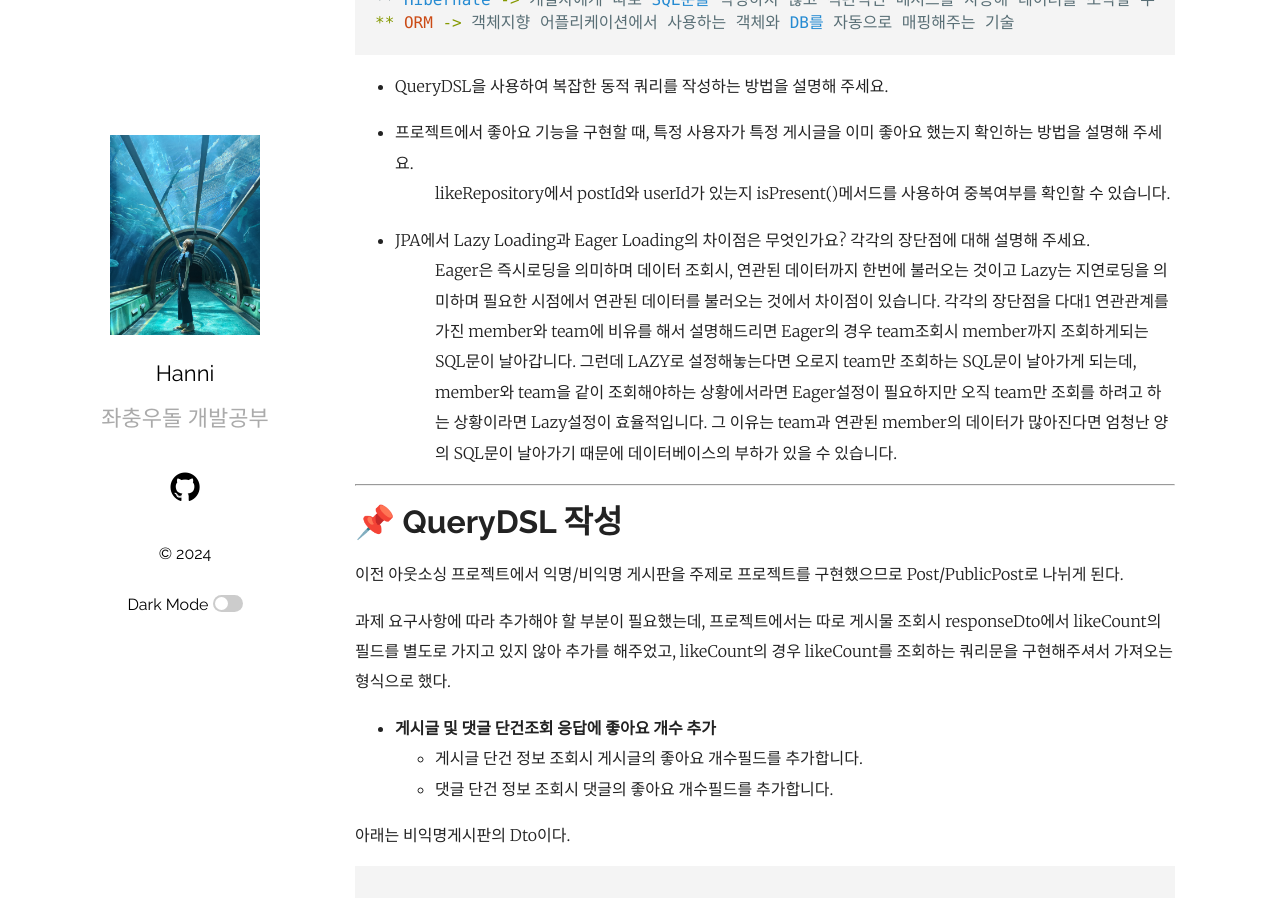
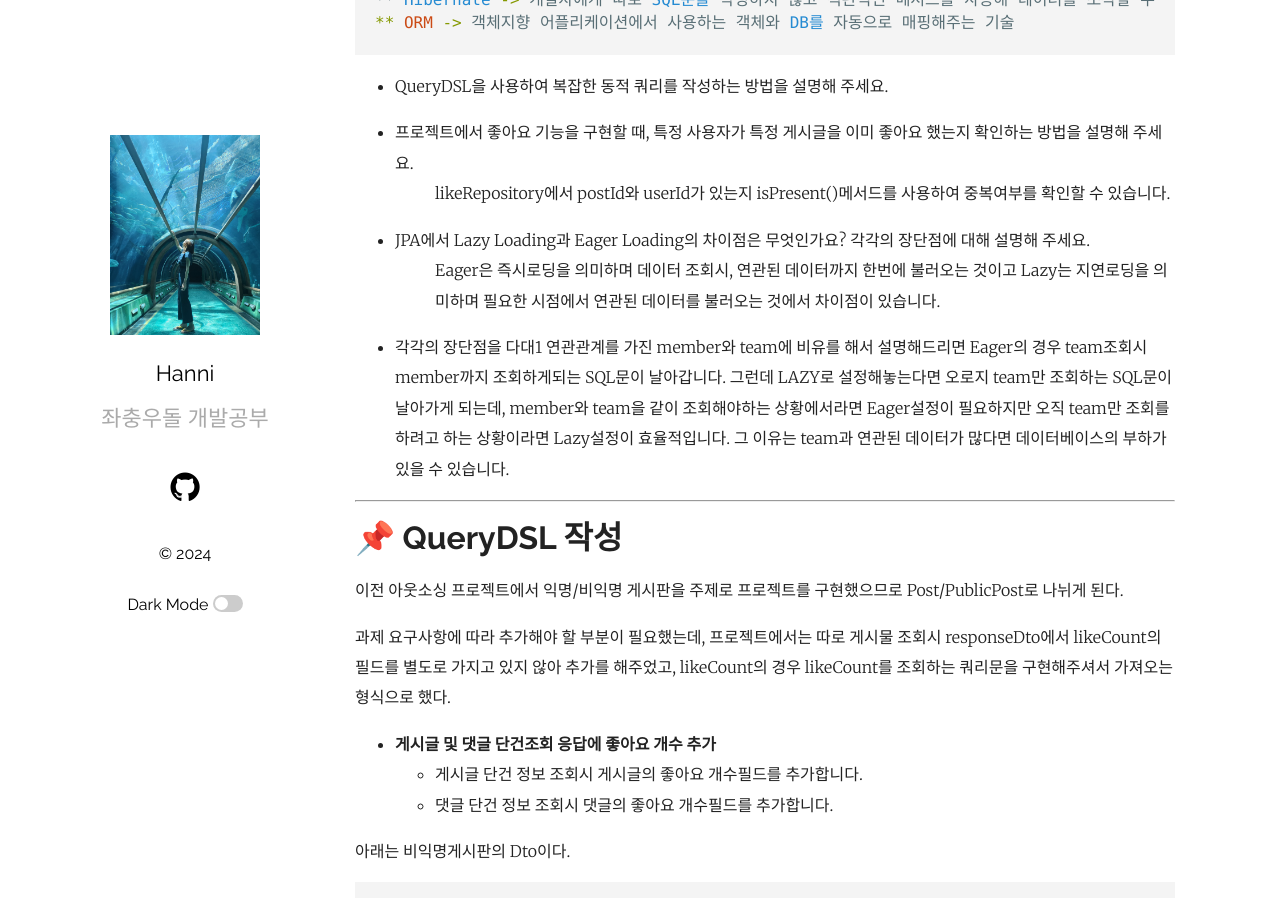
Before and after one commit to HaejungHan/HaejungHan.previous.blog, a Jekyll site: the page built from _posts/2024-06-28-기술면접질문.markdown, in a window 1280 px wide and 900 px high, scrolled down 1189 px. Built offline with Jekyll 4.4.1, drawn with Linux system fonts in a browser that asks for light colours.

Commit message:
20240702 TIL

```diff
--- a/_posts/2024-06-28-기술면접질문.markdown
+++ b/_posts/2024-06-28-기술면접질문.markdown
@@ -43,8 +43,8 @@ categories: TIL 기술면접
 : likeRepository에서 postId와 userId가 있는지 isPresent()메서드를 사용하여 중복여부를 확인할 수 있습니다.
 
 - JPA에서 Lazy Loading과 Eager Loading의 차이점은 무엇인가요? 각각의 장단점에 대해 설명해 주세요.<br>
-: Eager은 즉시로딩을 의미하며 데이터 조회시, 연관된 데이터까지 한번에 불러오는 것이고 Lazy는 지연로딩을 의미하며 필요한 시점에서 연관된 데이터를 불러오는 것에서 차이점이 있습니다. 각각의 장단점을 다대1 연관관계를 가진 member와 team에 비유를 해서 설명해드리면
-Eager의 경우 team조회시 member까지 조회하게되는 SQL문이 날아갑니다. 그런데 LAZY로 설정해놓는다면 오로지 team만 조회하는 SQL문이 날아가게 되는데, member와 team을 같이 조회해야하는 상황에서라면 Eager설정이 필요하지만 오직 team만 조회를 하려고 하는 상황이라면 Lazy설정이 효율적입니다. 그 이유는 team과 연관된 member의 데이터가 많아진다면 엄청난 양의 SQL문이 날아가기 때문에 데이터베이스의 부하가 있을 수 있습니다.
+: Eager은 즉시로딩을 의미하며 데이터 조회시, 연관된 데이터까지 한번에 불러오는 것이고 Lazy는 지연로딩을 의미하며 필요한 시점에서 연관된 데이터를 불러오는 것에서 차이점이 있습니다.
+- 각각의 장단점을 다대1 연관관계를 가진 member와 team에 비유를 해서 설명해드리면 Eager의 경우 team조회시 member까지 조회하게되는 SQL문이 날아갑니다. 그런데 LAZY로 설정해놓는다면 오로지 team만 조회하는 SQL문이 날아가게 되는데, member와 team을 같이 조회해야하는 상황에서라면 Eager설정이 필요하지만 오직 team만 조회를 하려고 하는 상황이라면 Lazy설정이 효율적입니다. 그 이유는 team과 연관된 데이터가 많다면 데이터베이스의 부하가 있을 수 있습니다.
 
 
 -----------------------------------------------------------------
```
Also changed, not shown: _posts/2024-07-02- N+1문제와 트랜잭션.markdown (added, +27 -0 lines), _posts/2024-07-02- copy.markdown (deleted, +0 -19 lines).
